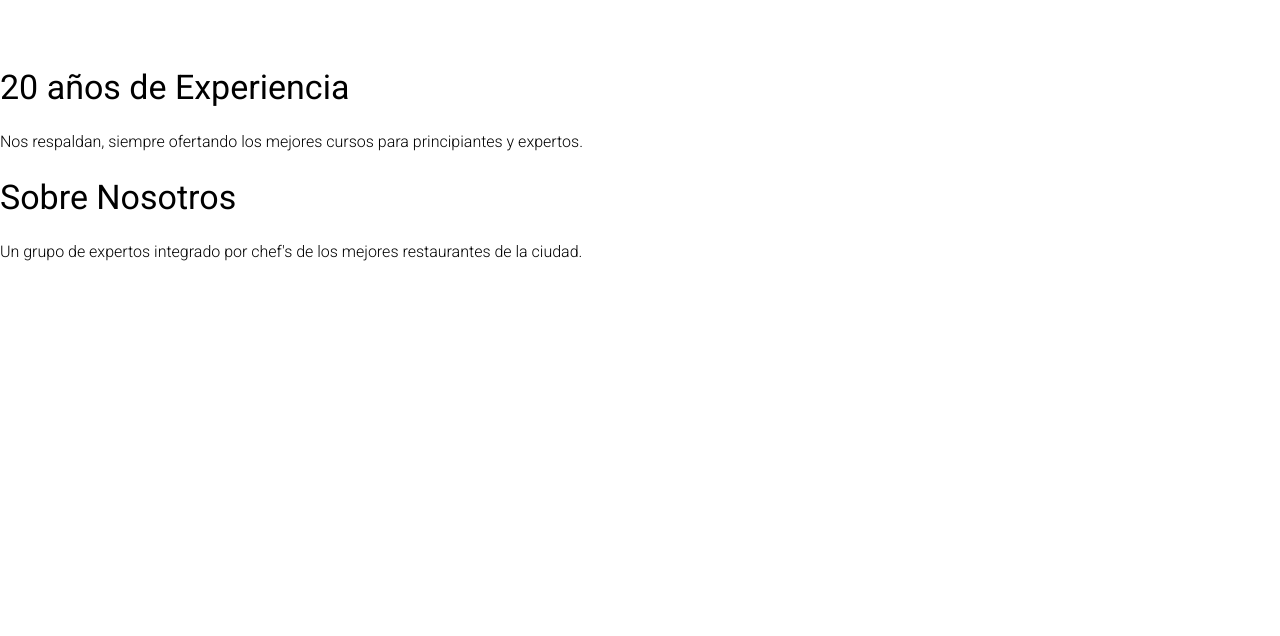
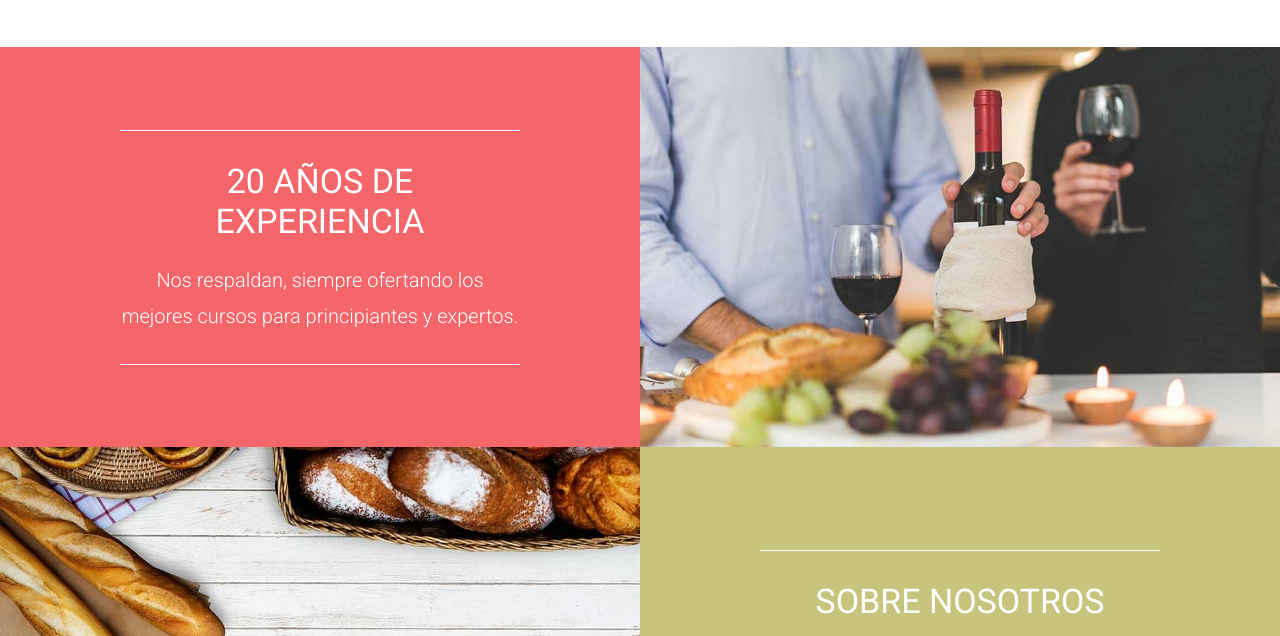
Before and after one commit to carlosignacio-dev/Escuela-de-Cocina, a website: page index.html in a window 1280 px wide. Shown: the part 164-800 px from the top of the page. Drawn offline with Linux system fonts and the light colour scheme.

Commit message:
added style to bloques

```diff
--- a/src/scss/app.scss
+++ b/src/scss/app.scss
@@ -1,3 +1,4 @@
 @use 'base';
 @use 'ui/header';
 @use 'ui/nav';
+@use 'ui/contenido';
--- a/src/scss/base/_mixins.scss
+++ b/src/scss/base/_mixins.scss
@@ -50,3 +50,10 @@
     gap: $espaciado;
     grid-template-columns: repeat($columnas, 1fr);
 }
+
+@mixin bgImage($url) {
+    background-image: url($url);
+    background-size: cover;
+    background-position: center center;
+    background-repeat: no-repeat;
+}
--- /dev/null
+++ b/src/scss/ui/contenido/_bloques.scss
@@ -0,0 +1,49 @@
+@use 'base/mixins' as m;
+@use 'base/variables' as v;
+
+.bloques {
+
+    &__grid {
+        @include m.tablet {
+            @include m.grid(2, 0rem);
+            grid-auto-flow: dense;
+        }
+    }
+}
+.bloque {
+    height: 40rem;
+    display: flex;
+    flex-direction: column;
+    justify-content: center;
+    align-items: center;
+    text-align: center;
+
+    &:nth-child(1) {
+        background-color: v.$primario;
+    }
+    &:nth-child(2) {
+        @include m.bgImage("../img/bloque_1.jpg");
+    }
+    &:nth-child(3) {
+        background-color: v.$secundario;
+        @include m.tablet {
+            grid-column: 2 / 3;
+        }
+    }
+    &:nth-child(4) {
+        @include m.bgImage("../img/bloque_2.jpg");
+    }
+    &__contenido {
+        max-width: 40rem;
+        border-top: 1px solid v.$blanco;
+        border-bottom: 1px solid v.$blanco;
+        color: v.$blanco;
+        padding: 1rem 0;
+    }
+    &__heading {
+        text-transform: uppercase;
+    }
+    &__texto {
+        font-size: 2rem;
+    }
+}
--- /dev/null
+++ b/src/scss/ui/contenido/_index.scss
@@ -0,0 +1 @@
+@forward "bloques";
```
Also changed, not shown: build/css/app.css, 1 other file.
